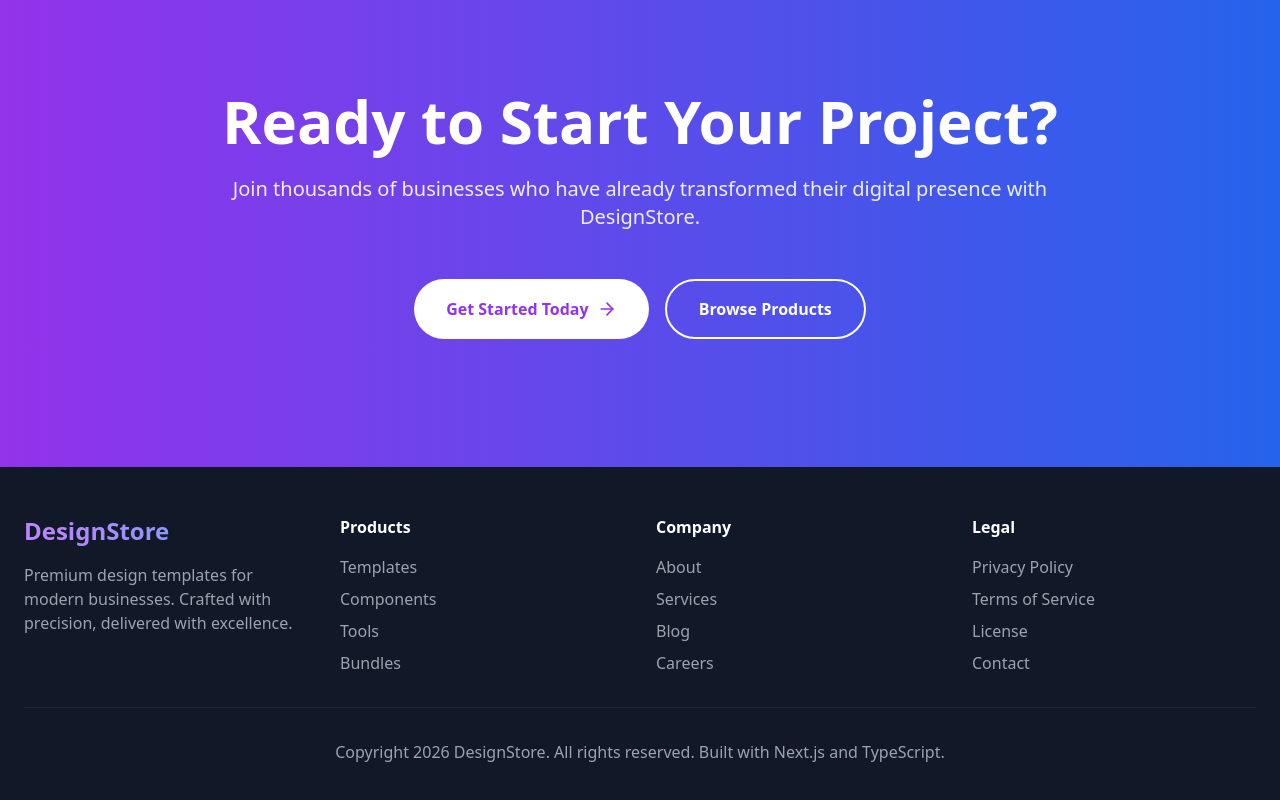
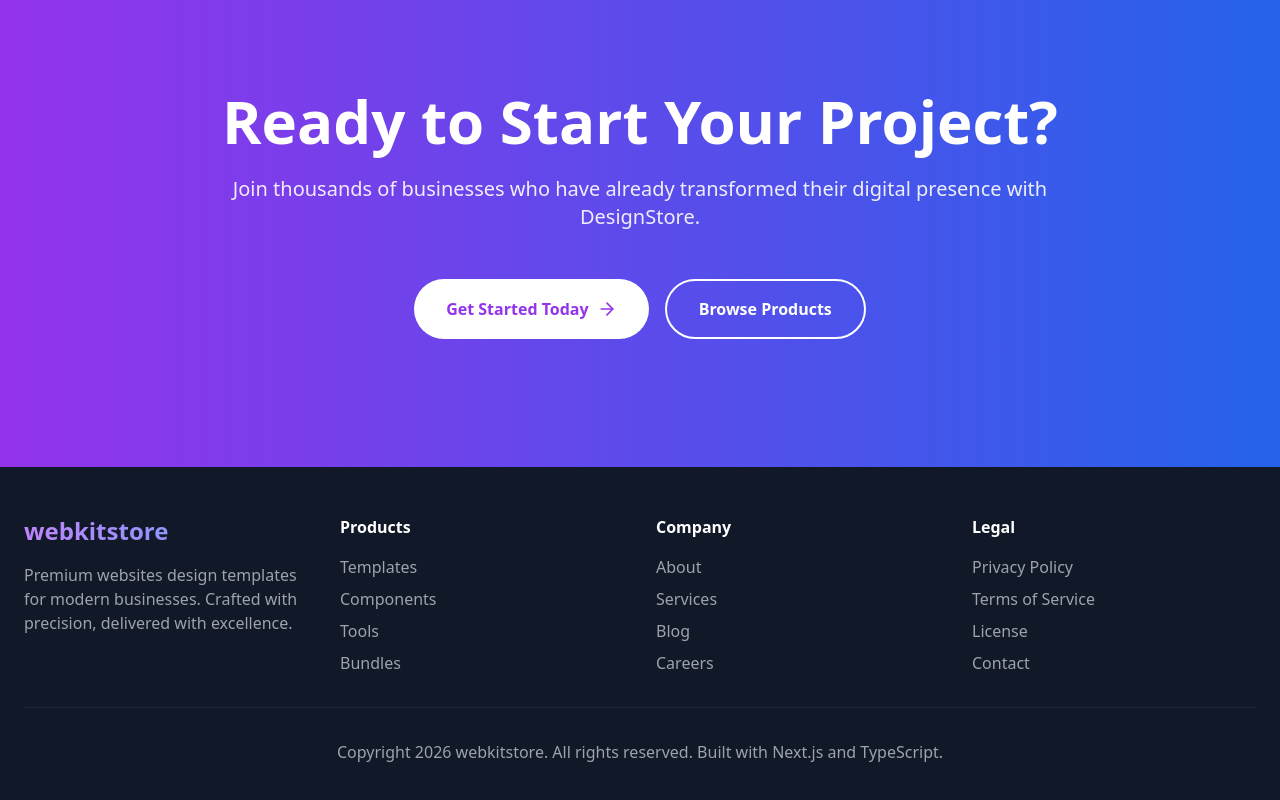
Before and after one commit to DevloperRohit-vibe/webstore, a Next.js app: page / in a window 1280 px wide. Shown: the part 3969-4769 px from the top of the page. Built offline with nearby package versions, Linux system fonts and the light colour scheme.

Commit message:
Update: some changements in footer

```diff
--- a/components/Footer.tsx
+++ b/components/Footer.tsx
@@ -9,10 +9,10 @@
         <div className="grid md:grid-cols-4 gap-8 mb-8">
           <div>
             <h3 className="text-2xl font-bold mb-4 bg-gradient-to-r from-purple-400 to-blue-400 bg-clip-text text-transparent">
-              DesignStore
+              webkitstore
             </h3>
             <p className="text-gray-400">
-              Premium design templates for modern businesses. Crafted with precision, delivered with excellence.
+              Premium websites design templates for modern businesses. Crafted with precision, delivered with excellence.
             </p>
           </div>
 
@@ -97,7 +97,7 @@
 
         <div className="border-t border-gray-800 pt-8 text-center text-gray-400">
           <p>
-            Copyright {currentYear} DesignStore. All rights reserved. Built with Next.js and TypeScript.
+            Copyright {currentYear} webkitstore. All rights reserved. Built with Next.js and TypeScript.
           </p>
         </div>
       </div>
```
